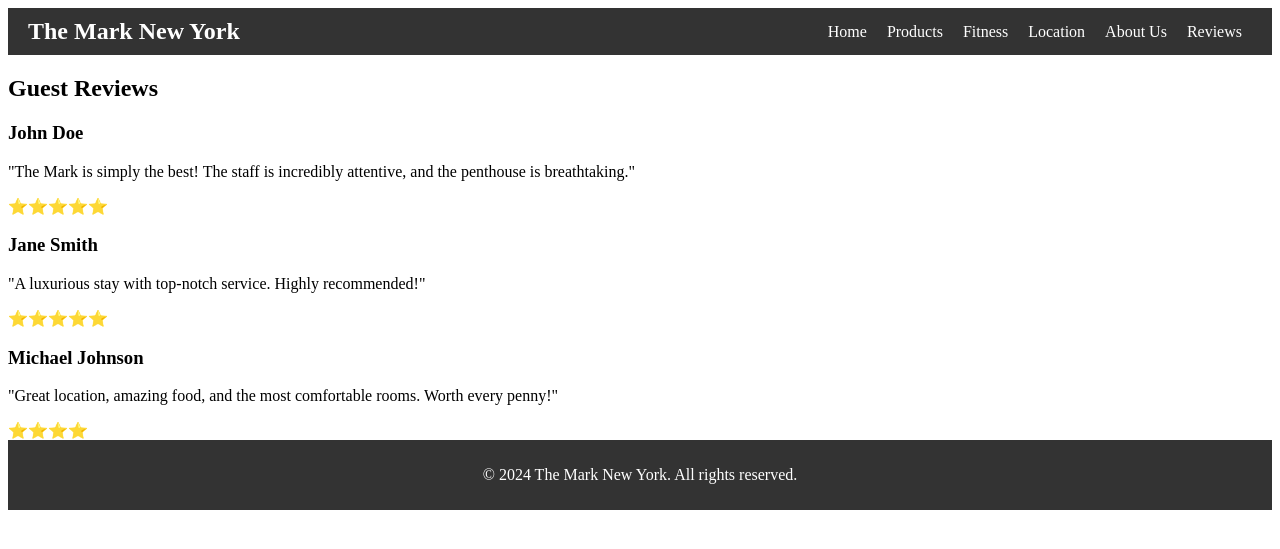
After one commit to jozefkomani/Project-Hotel, a PHP site: page /reviews.html in a window 1280 px wide. The commit adds this page. Shown: the top 549 px of the page. Run offline with PHP 8.4, Linux system fonts and the light colour scheme.

Commit message:
pjese e reviews

```diff
--- /dev/null
+++ b/reviews.html
@@ -0,0 +1,51 @@
+<!DOCTYPE html>
+<html lang="en">
+<head>
+  <meta charset="UTF-8">
+  <meta name="viewport" content="width=device-width, initial-scale=1.0">
+  <title>Reviews | The Mark New York</title>
+  <link rel="stylesheet" href="style.css">
+</head>
+<body>
+  <header>
+    <div class="logo">
+      <h1>The Mark New York</h1>
+    </div>
+    <nav>
+      <ul>
+        <li><a href="home.html">Home</a></li>
+        <li><a href="products.html">Products</a></li>
+        <li><a href="fitness.html">Fitness</a></li>
+        <li><a href="location.html">Location</a></li>
+        <li><a href="about.html">About Us</a></li>
+        <li><a href="reviews.html">Reviews</a></li>
+      </ul>
+    </nav>
+  </header>
+
+  <main>
+    <section class="reviews">
+      <h2>Guest Reviews</h2>
+      <div class="review-card">
+        <h3>John Doe</h3>
+        <p>"The Mark is simply the best! The staff is incredibly attentive, and the penthouse is breathtaking."</p>
+        <div class="stars">⭐⭐⭐⭐⭐</div>
+      </div>
+      <div class="review-card">
+        <h3>Jane Smith</h3>
+        <p>"A luxurious stay with top-notch service. Highly recommended!"</p>
+        <div class="stars">⭐⭐⭐⭐⭐</div>
+      </div>
+      <div class="review-card">
+        <h3>Michael Johnson</h3>
+        <p>"Great location, amazing food, and the most comfortable rooms. Worth every penny!"</p>
+        <div class="stars">⭐⭐⭐⭐</div>
+      </div>
+    </section>
+  </main>
+
+  <footer>
+    <p>© 2024 The Mark New York. All rights reserved.</p>
+  </footer>
+</body>
+</html>
```
Also changed, not shown: style.css (+43 -0 lines).
